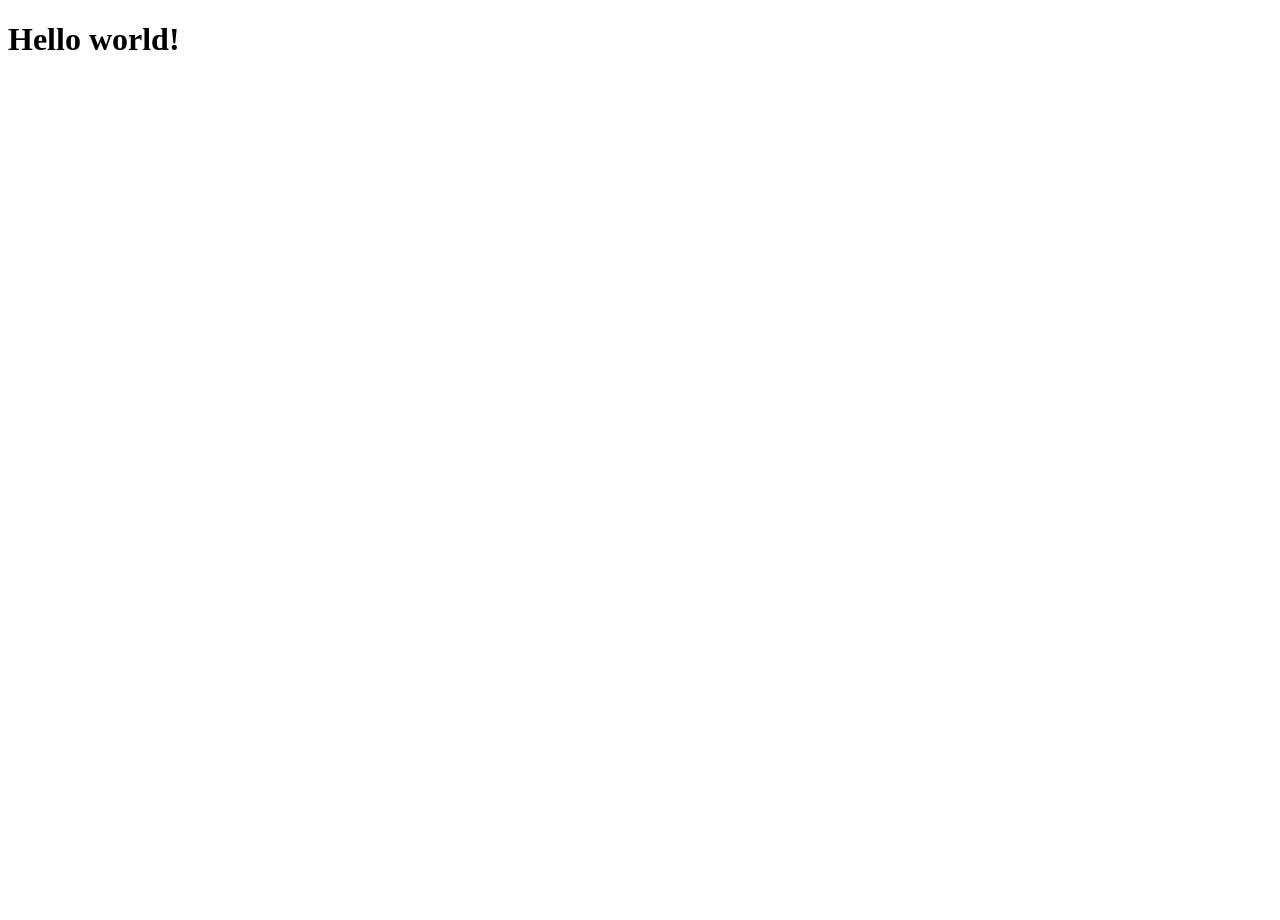
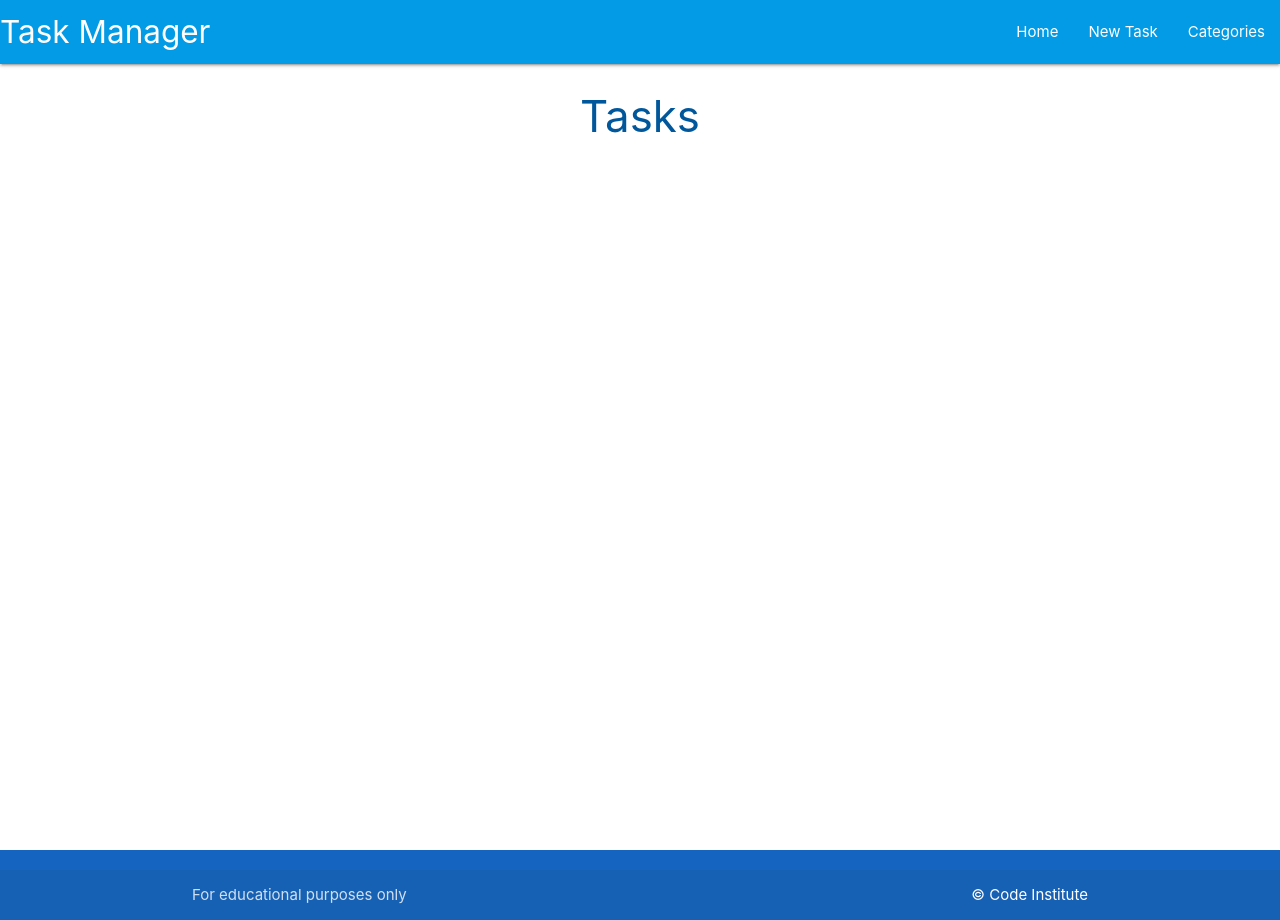
Before and after one commit to mistersouza/flask-sqlalchemy-task-manager, a Flask app: page / in a window 1280 px wide. Before the commit the page is almost empty. Run offline with Flask 2, Linux system fonts and the light colour scheme; parts of the project's set-up code (start-up, migrations or seed data) failed here and were passed over; some libraries are stand-ins or nearby versions.

Commit message:
Add basic html structure and style header and footer

```diff
--- a/taskmanager/routes.py
+++ b/taskmanager/routes.py
@@ -4,4 +4,4 @@ from taskmanager.models  import Category, Task
 
 @app.route("/")
 def home():
-    return render_template("base.html")
+    return render_template("tasks.html")
--- /dev/null
+++ b/taskmanager/static/css/main.css
@@ -0,0 +1,9 @@
+body {
+    display: flex;
+    min-height: 100vh;
+    flex-direction: column;
+  }
+
+  main {
+    flex: 1 0 auto;
+  }
--- /dev/null
+++ b/taskmanager/static/js/script.js
@@ -0,0 +1,5 @@
+document.addEventListener('DOMContentLoaded', function() {
+    // init burger menu
+    var elems = document.querySelectorAll('.sidenav');
+    var instances = M.Sidenav.init(elems, options);
+  });
--- a/taskmanager/templates/base.html
+++ b/taskmanager/templates/base.html
@@ -1,15 +1,57 @@
 <!DOCTYPE html>
 <html lang="en">
+<head>
 
-<head>
     <meta charset="UTF-8">
     <meta http-equiv="X-UA-Compatible" content="IE=edge">
     <meta name="viewport" content="width=device-width, initial-scale=1.0">
+    <script src="https://kit.fontawesome.com/0d90d3dd8e.js" crossorigin="anonymous"></script>
+    <link rel="stylesheet" href="https://cdnjs.cloudflare.com/ajax/libs/materialize/1.0.0/css/materialize.min.css"
+        type="text/css">
+    <link rel="stylesheet" href="{{ url_for('static', filename='css/main.css') }}" type="text/css">
     <title>Task Manager</title>
 </head>
 
 <body>
-    <h1>Hello world!</h1>
+
+    <header>
+        <!-- big screen navbar -->
+        <nav class="light-blue darken-1">
+            <div class="nav-wrapper">
+            <a href="{{ url_for('home') }}" class="brand-logo">Task Manager</a>
+            <a href="#" data-target="mobile-demo" class="sidenav-trigger"><i class="fas fa-bars"></i></a>
+            <ul class="right hide-on-med-and-down">
+                <li><a href="{{ url_for('home') }}">Home</a></li>
+                <li><a href="">New Task</a></li>
+                <li><a href="">Categories</a></li>
+            </ul>
+            </div>
+        </nav>
+
+        <!-- small screen burger navbar -->
+        <ul class="sidenav" id="mobile-demo">
+            <li><a href="{{ url_for('home') }}">Home</a></li>
+            <li><a href="">New Task</a></li>
+            <li><a href="">Categories</a></li>
+        </ul>
+    </header>
+
+    <main class="container">
+        {% block content %}
+        {% endblock %}
+    </main>
+
+    <footer class="page-footer blue darken-3">
+        <div class="footer-copyright">
+            <div class="container">
+                For educational purposes only
+                <a class="white-text right" href="https://codeinstitute.net" target="_blank">&copy; Code Institute</a>
+            </div>
+        </div>
+    </footer>
+
+    <script src="https://cdnjs.cloudflare.com/ajax/libs/materialize/1.0.0/js/materialize.min.js"></script>
+    <script src="{{ url_for('static', filename='js/script.js') }}"></script>
+
 </body>
-
 </html>
--- /dev/null
+++ b/taskmanager/templates/tasks.html
@@ -0,0 +1,6 @@
+{% extends "base.html" %}
+{% block content %}
+
+<h3 class="light-blue-text text-darken-4 center-align">Tasks</h3>
+
+{% endblock %}
```
Also changed, not shown: taskmanager/models.py (+7 -7 lines).
